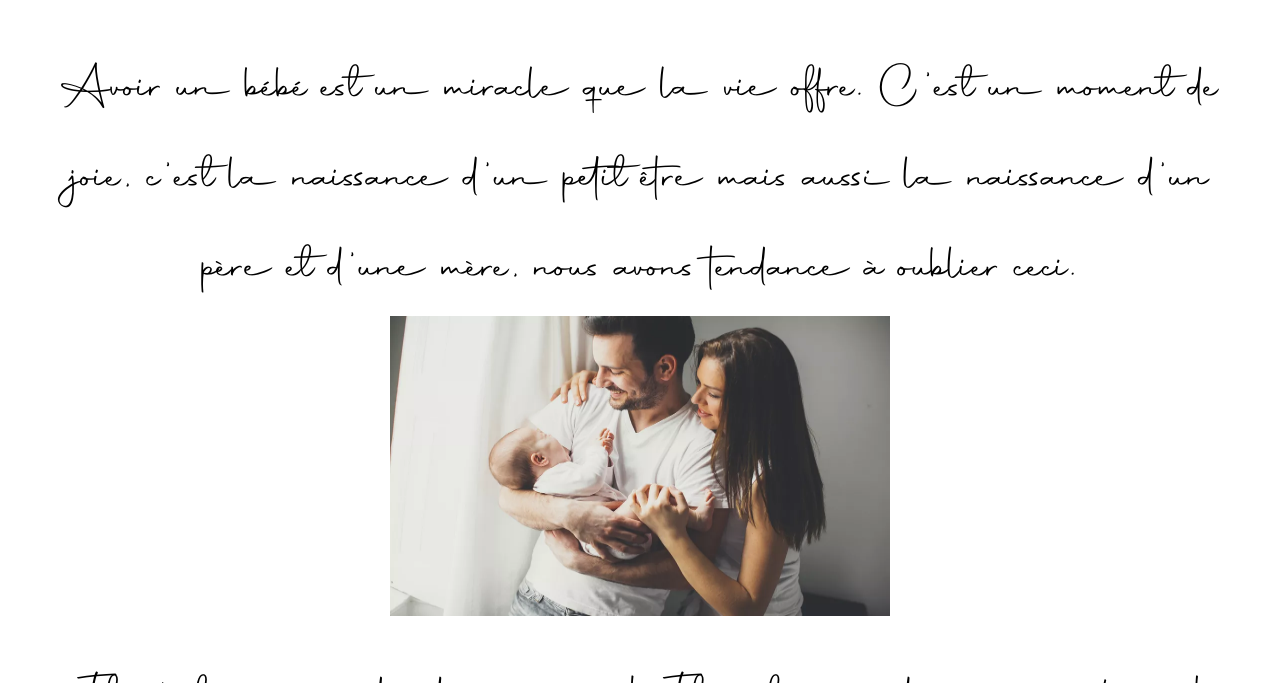
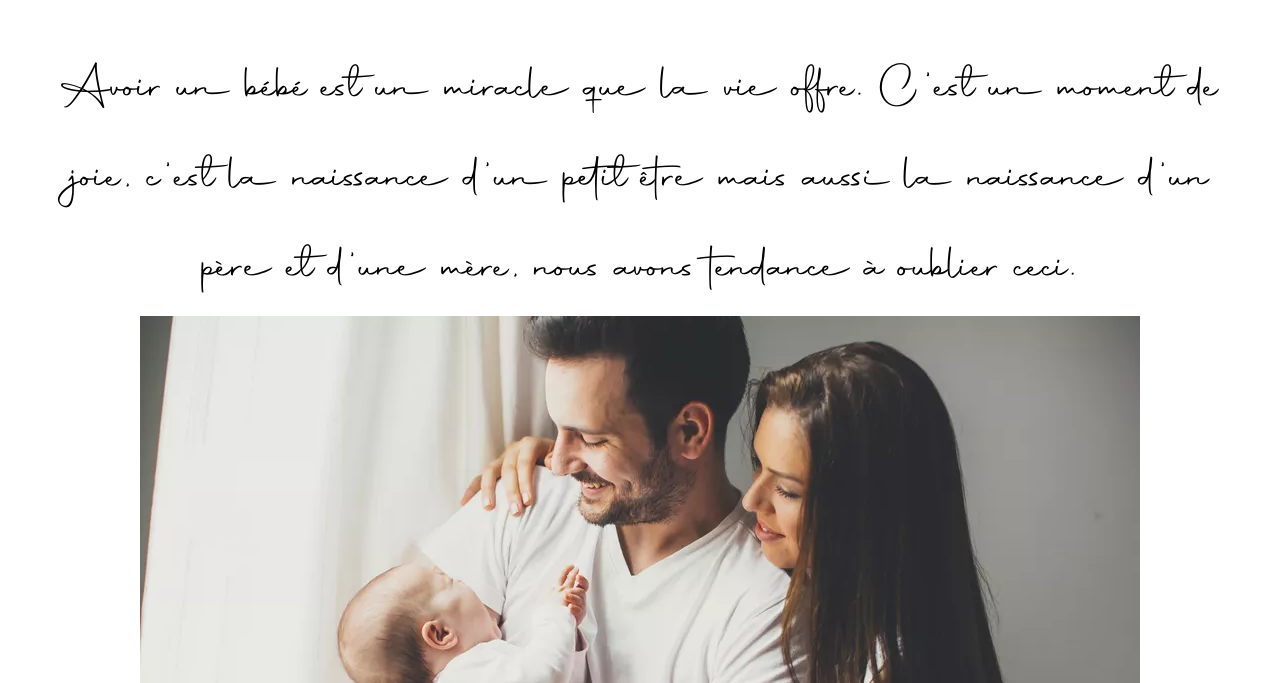
Before and after one commit to maelle-waguet/parenfant, a plain HTML site: page retouralamaison.html in a window 1280 px wide. Shown: the part 269-952 px from the top of the page. Drawn offline with Linux system fonts and the light colour scheme.

Commit message:
rectification

```diff
--- a/retouralamaison.html
+++ b/retouralamaison.html
@@ -28,7 +28,7 @@
 
         <p> Avoir un bébé est un miracle que la vie offre. C'est un moment de joie, c'est la naissance d'un petit être
             mais aussi la naissance d'un père et d'une mère, nous avons tendance à oublier ceci. <br>
-            <img src="sources/famille.webp" alt="photo de famille" id="photo-retour-à-la-maison"> <br>
+            <img src="sources/famille.webp" alt="photo de famille" > <br>
 
             Il n'est pas inné de devenir parent. Il faut apprendre à connaitre cet enfant, apprendre à le comprendre alors qu'il ne parle pas. Bien souvent
             la naissance d'un enfant fait que les parents et le couple se remettent en question. <br>
```
